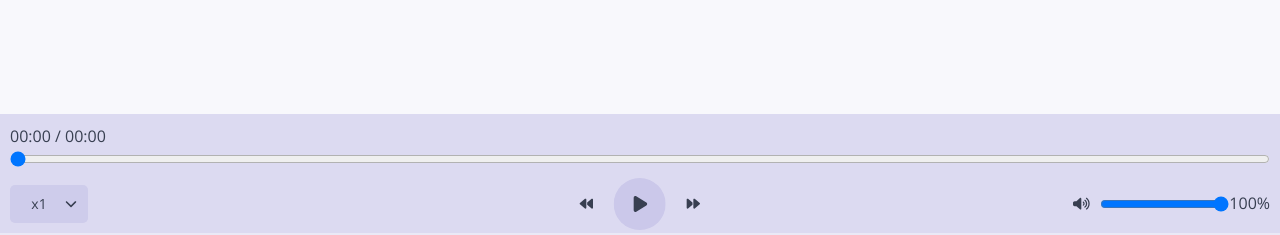
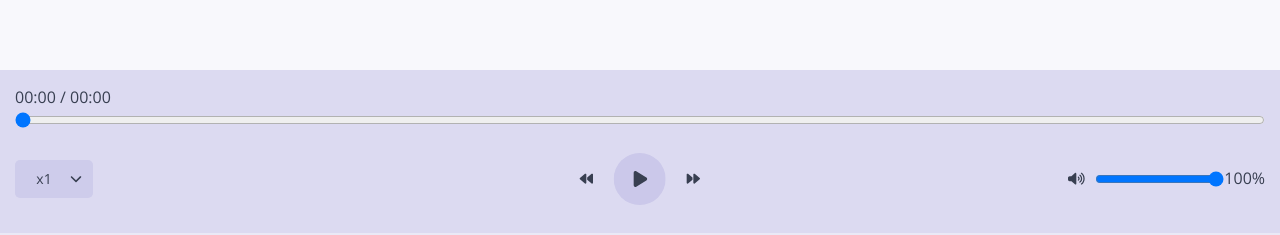
Before and after one commit to eoussama/playback-sync, a Vue app: page / in a window 1280 px wide. Shown: the part 544-779 px from the top of the page. Built offline with nearby package versions, Linux system fonts and the light colour scheme.

Commit message:
🎛️ Controls Styling, #74

```diff
--- a/src/components/layout/ControlsComp.vue
+++ b/src/components/layout/ControlsComp.vue
@@ -190,11 +190,12 @@ export default defineComponent({
 .controls {
   $root: &;
 
-  padding: 10px;
+  padding: 15px 15px 35px 15px;
+  box-sizing: border-box;
   background-color: hsl(var(--color-secondary-hsl), 90%);
 
   &__top {
-    margin-bottom: 10px;
+    margin-bottom: 24px;
   }
 
   &__bottom {
```
